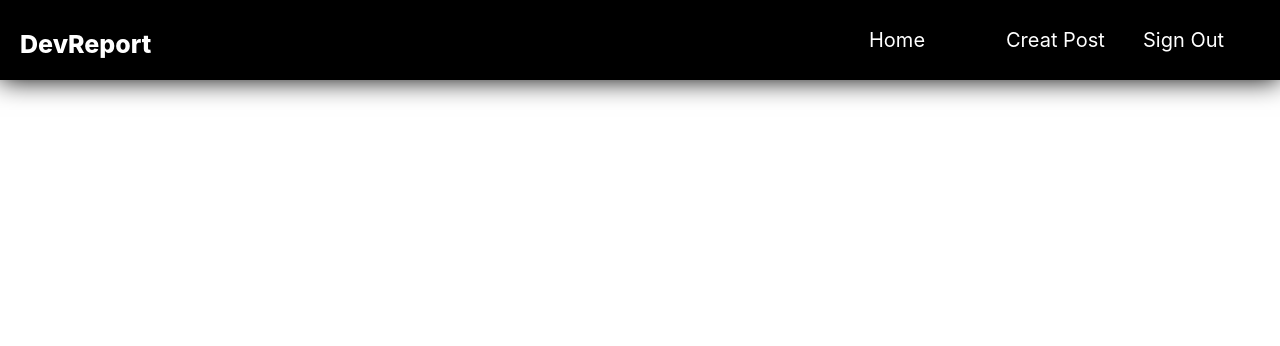
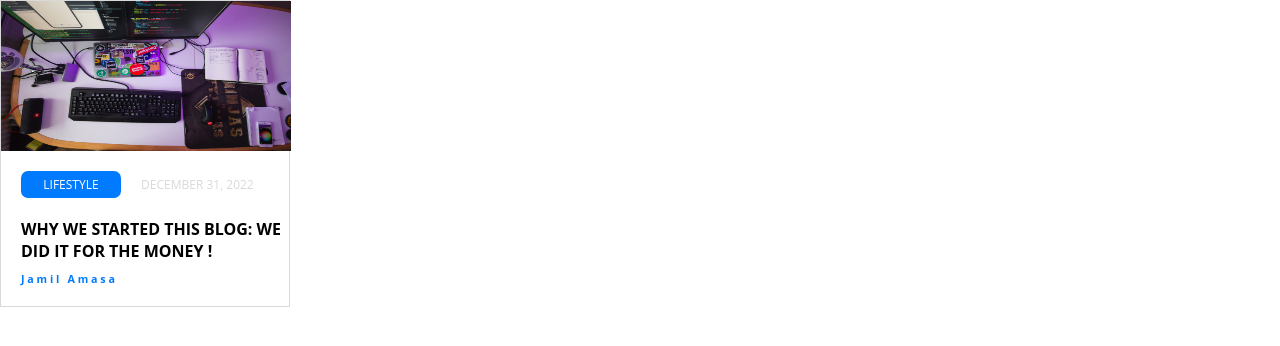
Before and after one commit to spyatmycode/DevReport, a React (Create React App) app: page /createpost in a window 1280 px wide. Shown: the top 346 px of the page. Built offline with nearby package versions, Linux system fonts and the light colour scheme.

Commit message:
Finished single article component, added createpost component but not started

```diff
--- a/src/App.js
+++ b/src/App.js
@@ -1,14 +1,16 @@
-import React, { useState, Fragment } from 'react';
-import NavBar from './components/NavBar';
+import React from 'react';
+// import NavBar from './components/NavBar';
+
+import Article from './components/Article';
 
 // import AppCss from '../src/styles/app.module.css'
 
 
 function App() {
   return (
-    <Fragment>
-      <NavBar />
-    </Fragment>
+    <>
+      <Article />
+    </>
   );
 }
 
--- /dev/null
+++ b/src/components/Article.js
@@ -0,0 +1,34 @@
+import React from 'react'
+import ArticleCSS from '../styles/Article.module.css'
+import Img from '../assets/test.jpg'
+
+const Article = () => {
+    return (
+        <article className={ArticleCSS.article}>
+            <div className={ArticleCSS.image}>
+                <img src={Img} alt="test" />
+
+            </div>
+            <div className={ArticleCSS.two}>
+                <span className={ArticleCSS.span}>
+                    <div className={ArticleCSS.category}>
+                        Lifestyle
+
+                    </div>
+                    <div className={ArticleCSS.date}>
+                        December 31, 2022
+
+                    </div>
+
+                </span>
+
+                <p className={ArticleCSS.topic} >WHY WE STARTED THIS BLOG: WE DID IT FOR THE MONEY !</p>
+
+                <h6 className={ArticleCSS.author}>Jamil Amasa</h6>
+            </div>
+
+        </article>
+    )
+}
+
+export default Article
--- a/src/components/NavBar.js
+++ b/src/components/NavBar.js
@@ -1,23 +1,23 @@
-import React, { useState } from 'react';
-
+import React from 'react';
+import { Link } from 'react-router-dom'
 import NavCss from '../styles/NavBar.module.css';
 
 const NavBar = (props) => {
   return (
     <header className={NavCss.header}>
       <div className={NavCss.logoDiv}>
-        <p className={NavCss.logo}>DevReport</p>
+        DevReport
       </div>
       <nav>
         <ul>
           <li>
-            <a href='#'>Home</a>
+            <Link>Home</Link>
           </li>
           <li>
-            <a href='#'>Creat Post</a>
+            <Link>Create Post</Link>
           </li>
           <li>
-            <a href='#'>Sign Out</a>
+            <Link>Sign Out</Link>
           </li>
         </ul>
       </nav>
--- a/src/index.css
+++ b/src/index.css
@@ -1,13 +1,15 @@
-body {
+/* body {
   margin: 0;
   font-family: -apple-system, BlinkMacSystemFont, 'Segoe UI', 'Roboto', 'Oxygen',
     'Ubuntu', 'Cantarell', 'Fira Sans', 'Droid Sans', 'Helvetica Neue',
     sans-serif;
   -webkit-font-smoothing: antialiased;
   -moz-osx-font-smoothing: grayscale;
+} */
+
+*{
+  margin: 0;
+  padding: 0;
+  box-sizing: border-box;
+  font-family:'Open sans', 'Roboto', sans-serif;
 }
-
-code {
-  font-family: source-code-pro, Menlo, Monaco, Consolas, 'Courier New',
-    monospace;
-}
--- a/src/index.js
+++ b/src/index.js
@@ -1,5 +1,6 @@
 import React from "react";
 import ReactDOM from "react-dom/client";
+import './index.css'
 import App from './App'
 
 const Index = () => {
--- /dev/null
+++ b/src/styles/Article.module.css
@@ -0,0 +1,79 @@
+
+.article{
+    width: 290px;
+    display: flex;
+    flex-direction: column;
+    position: relative;
+    border: 1px solid #D9D9D9;
+    padding-bottom:10px;
+    cursor: pointer;
+
+}
+
+.image{
+    position: relative;
+    width: 290px;
+    height: 150px;
+
+
+}
+
+.image > img{
+    position: absolute;
+    width: 100%;
+    height: 100%;
+}
+
+.category{
+    background-color:#007BFF;
+    width: 100px;
+    text-align: center;
+    border-radius: 7px;
+    color: white;
+    padding:5px;
+    font-size: 12px;
+    text-transform: uppercase;
+
+
+
+}
+
+.span{
+    display: flex;
+    margin: 10px;
+    align-items: center;
+    margin: 20px;
+    margin-left: 20px;
+}
+
+.date{
+    color: #D9D9D9;
+    font-size: 12px;
+    text-transform: uppercase;margin-left: 10px;
+    margin-left: 20px;
+
+
+}
+
+.author{
+    color: #007BFF;
+    letter-spacing: 0.26em;
+    margin: 10px 0px;
+    margin-left: 20px;
+
+}
+
+.topic{
+    font-size: 16px;
+    font-weight: 700;
+    color: black;
+    margin-left: 20px;
+
+}
+
+.two{
+    display: flex;
+    flex-direction: column;
+    justify-content: space-between;
+
+}
--- a/src/styles/NavBar.module.css
+++ b/src/styles/NavBar.module.css
@@ -5,8 +5,9 @@
   left: 0;
   right: 0;
   height: 80px;
-  width: 1280px;
+  width: 100%;
   display: flex;
+  justify-content: center;
   align-items: center;
   box-shadow: 0 0 25px 0 black;
 }
@@ -18,8 +19,13 @@
 .logoDiv {
   display: flex;
   flex: 1;
+  align-items: center;
   /* height: 100%; */
-  width: 227px;
+  color: white;
+  padding: 20px 0px;
+  margin-left: 30px;
+  font-size: 25px;
+  font-weight: 600;
 }
 
 
@@ -34,12 +40,13 @@
   justify-content: space-between;
   height: 100%;
   width: 137px;
+  cursor: pointer;
 }
 
 .header li a {
   color: white;
   text-decoration: none;
-  font-family: 'Inter';
+  /* font-family: 'Inter'; */
   font-style: normal;
   font-weight: 400;
 font-size: 20px;
```
Also changed, not shown: src/components/CreatePost.js (added, +12 -0 lines), src/assets/test.jpg (added).
